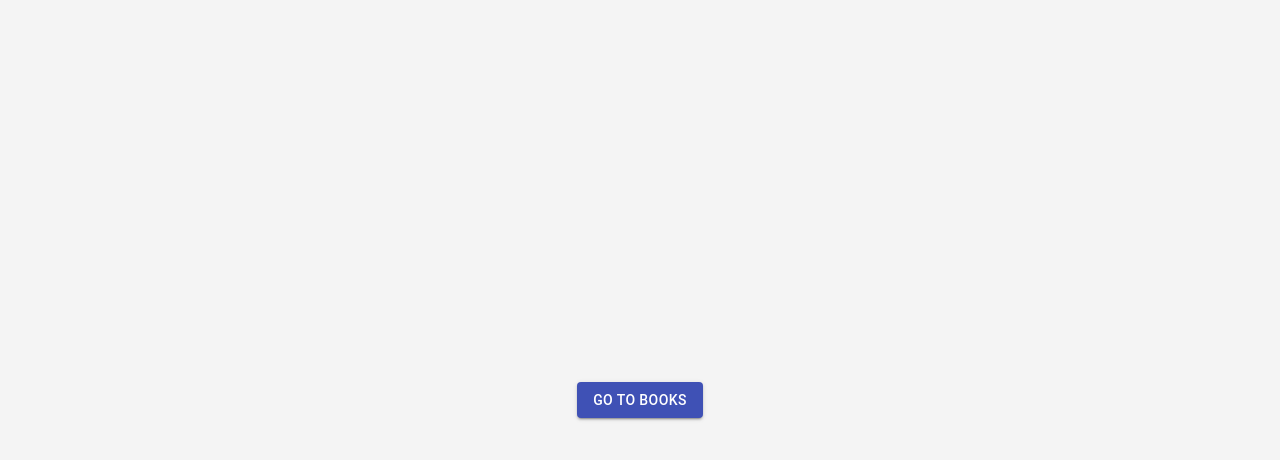
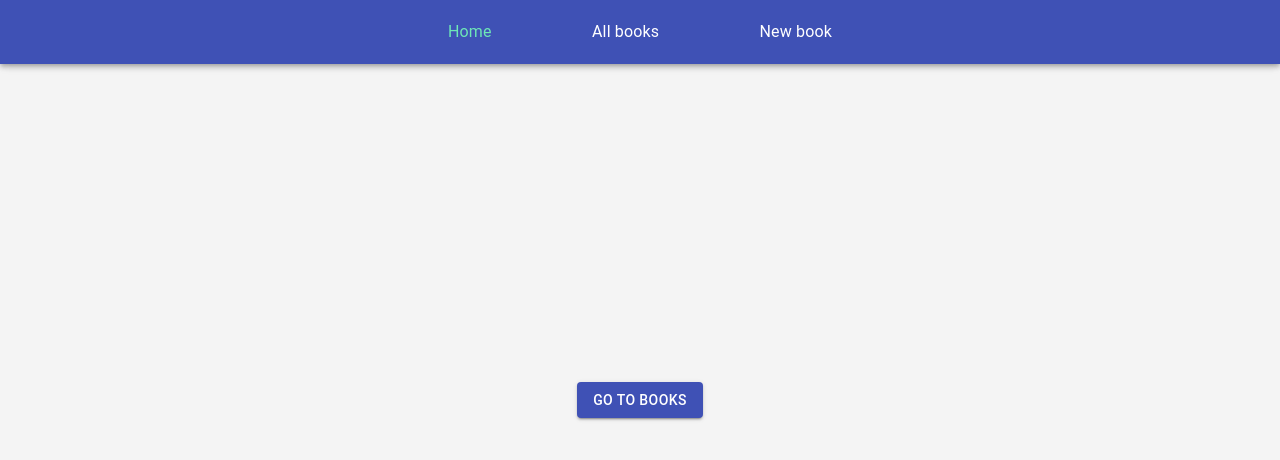
Before and after one commit to PavelSrom/jsschool-react-3, a React (Create React App) app: page / in a window 1280 px wide. Shown: the top 460 px of the page. Built offline with nearby package versions, Linux system fonts and the light colour scheme.

Commit message:
feat(app): navbar

```diff
--- a/src/App.tsx
+++ b/src/App.tsx
@@ -1,4 +1,5 @@
 import { BrowserRouter as Router, Route, Switch } from 'react-router-dom'
+import { Navbar } from './navbar'
 import { BookDetail } from './pages/book-detail'
 import { Books } from './pages/books'
 import { Home } from './pages/home'
@@ -8,6 +9,7 @@ import { NotFound } from './pages/not-found'
 export const App: React.FC = () => {
   return (
     <Router>
+      <Navbar />
       <Switch>
         <Route exact path="/" component={Home} />
         <Route exact path="/books" component={Books} />
--- /dev/null
+++ b/src/navbar.tsx
@@ -0,0 +1,40 @@
+import { AppBar, Toolbar, Typography } from '@material-ui/core'
+import { Link, useLocation } from 'react-router-dom'
+
+const links: { url: string; label: string }[] = [
+  {
+    url: '/',
+    label: 'Home',
+  },
+  {
+    url: '/books',
+    label: 'All books',
+  },
+  {
+    url: '/books/new',
+    label: 'New book',
+  },
+]
+
+export const Navbar: React.FC = () => {
+  const location = useLocation()
+
+  return (
+    <AppBar>
+      <Toolbar>
+        <nav className="w-96 mx-auto flex justify-between items-center">
+          {links.map(({ url, label }) => (
+            <Typography
+              key={url}
+              component={Link}
+              to={url}
+              className={location.pathname === url ? 'text-green-300' : 'text-white'}
+            >
+              {label}
+            </Typography>
+          ))}
+        </nav>
+      </Toolbar>
+    </AppBar>
+  )
+}
```
Also changed, not shown: 1 other file (tests, documents, lock files or other folders).
